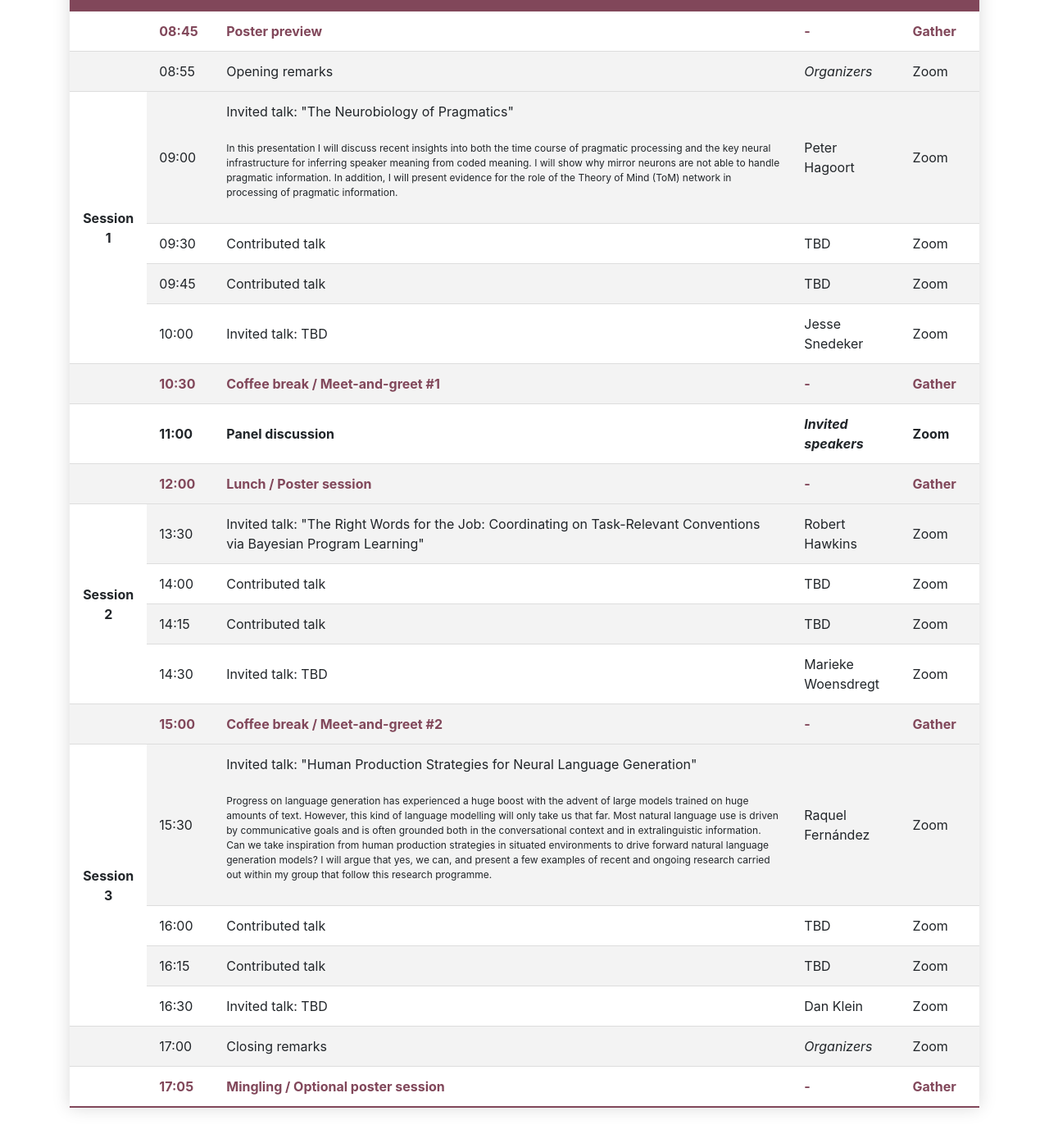
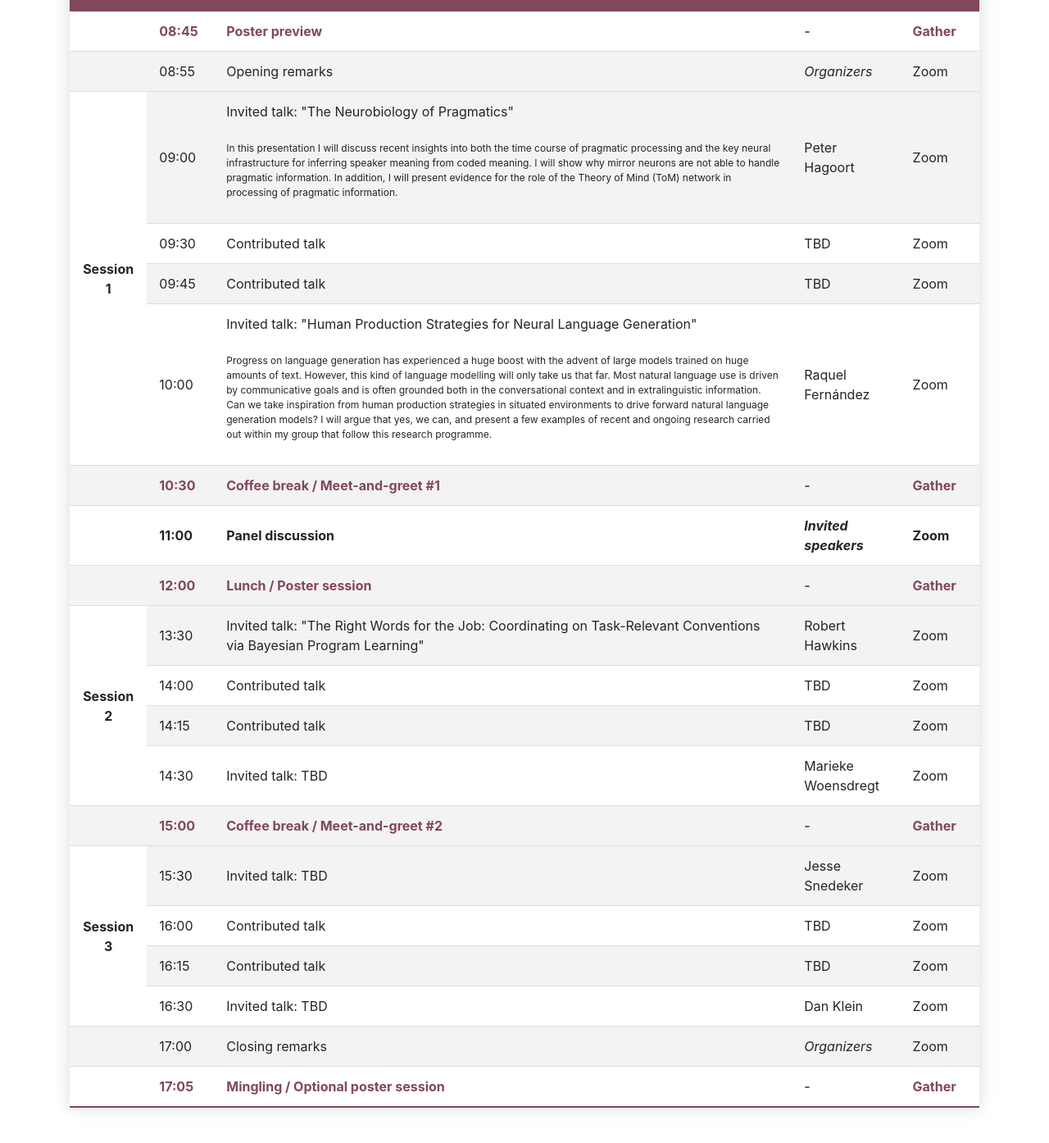
Before and after one commit to mic-workshop/mic-workshop.github.io, a Jekyll site: the page built from program/index.md, in a window 1280 px wide and 1400 px high, scrolled down 283 px. Shown: the top 1394 px of the window at 82% size. Built offline with Jekyll 4.4.1, drawn with Linux system fonts in a browser that asks for light colours; part of the change alters nothing that is shown.

Commit message:
Modify speaker order

```diff
--- a/program/index.md
+++ b/program/index.md
@@ -60,9 +60,10 @@ Please note that all times are in Eastern Time (New York). The final program is
         <tr>
             <td>10:00</td>
             <td>
-            Invited talk: TBD
+            Invited talk: "Human Production Strategies for Neural Language Generation"
+            <br><br><p style="font-size:0.75rem;">Progress on language generation has experienced a huge boost with the advent of large models trained on huge amounts of text. However, this kind of language modelling will only take us that far. Most natural language use is driven by communicative goals and is often grounded both in the conversational context and in extralinguistic information. Can we take inspiration from human production strategies in situated environments to drive forward natural language generation models? I will argue that yes, we can, and present a few examples of recent and ongoing research carried out within my group that follow this research programme.</p>
             </td>
-            <td>Jesse Snedeker</td>
+            <td>Raquel Fernández</td>
             <td>Zoom</td>
         </tr>
         <tr class="mingle-row">
@@ -130,10 +131,9 @@ Please note that all times are in Eastern Time (New York). The final program is
         <tr>
             <td>15:30</td>
             <td>
-            Invited talk: "Human Production Strategies for Neural Language Generation"
-            <br><br><p style="font-size:0.75rem;">Progress on language generation has experienced a huge boost with the advent of large models trained on huge amounts of text. However, this kind of language modelling will only take us that far. Most natural language use is driven by communicative goals and is often grounded both in the conversational context and in extralinguistic information. Can we take inspiration from human production strategies in situated environments to drive forward natural language generation models? I will argue that yes, we can, and present a few examples of recent and ongoing research carried out within my group that follow this research programme.</p>
+            Invited talk: TBD
             </td>
-            <td>Raquel Fernández</td>
+            <td>Jesse Snedeker</td>
             <td>Zoom</td>
         </tr>
         <tr>
```
